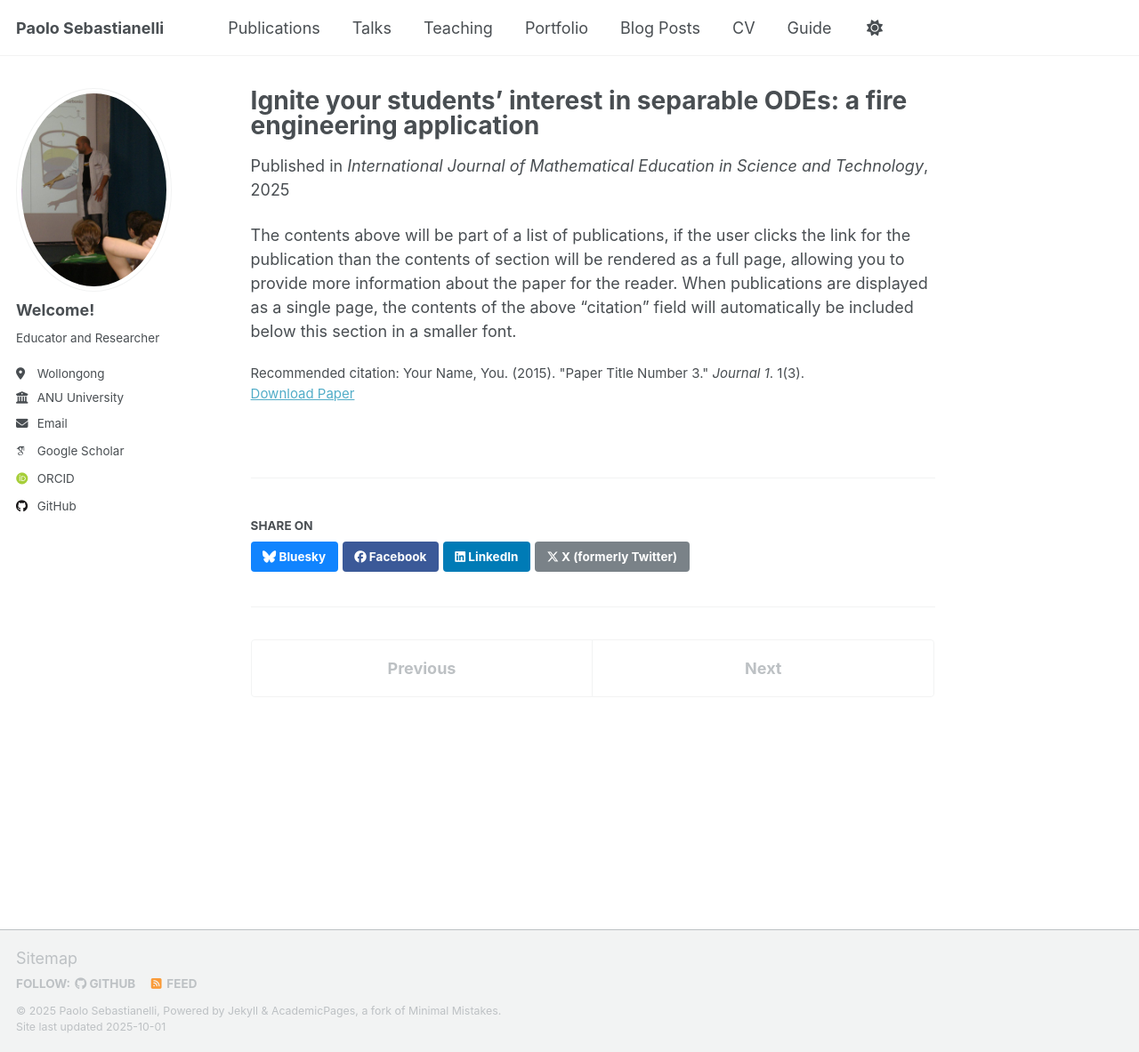
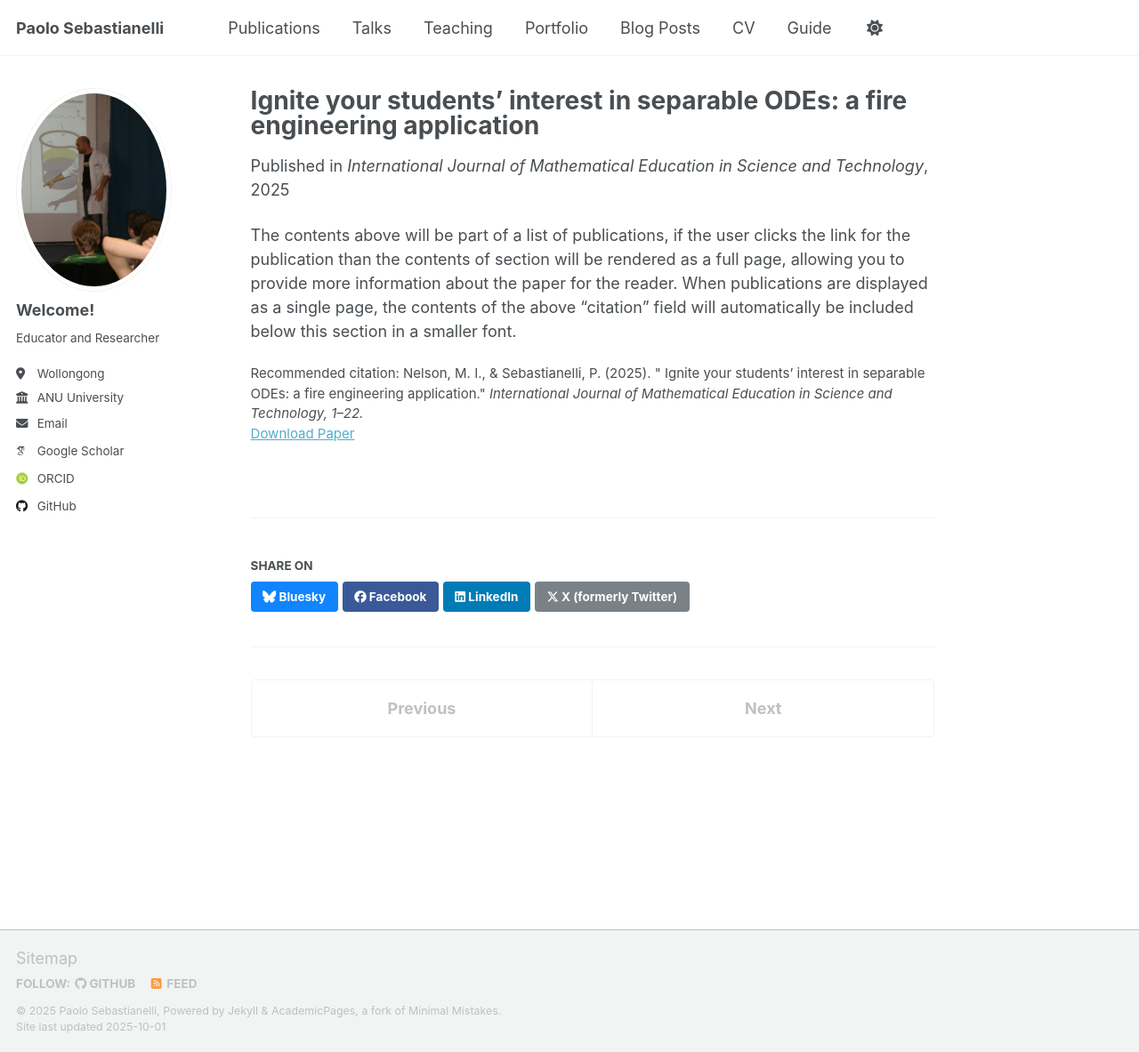
Before and after one commit to PaoloSebas/PaoloSebas.github.io, a Jekyll site: the page built from _publications/2025-05-07-paper-title-number-4.md, in a window 1280 px wide and 1183 px high. Shown: the whole window at 89% size. Built offline with Jekyll 4.4.1, drawn with Linux system fonts in a browser that asks for light colours; some web fonts are replaced; a script that is not in the unit is left out.

Commit message:
Update 2025-05-07-paper-title-number-4.md

```diff
--- a/_publications/2025-05-07-paper-title-number-4.md
+++ b/_publications/2025-05-07-paper-title-number-4.md
@@ -7,7 +7,7 @@ excerpt: "It is often desirable to have students solve a differential equation h
 date: 2025-05-07
 venue: "International Journal of Mathematical Education in Science and Technology"
 paperurl: "https://doi.org/10.1080/0020739X.2025.2471439"
-citation: "Your Name, You. (2015). &quot;Paper Title Number 3.&quot; <i>Journal 1</i>. 1(3)."
+citation: "Nelson, M. I., & Sebastianelli, P. (2025). &quot; Ignite your students’ interest in separable ODEs: a fire engineering application.&quot <i> International Journal of Mathematical Education in Science and Technology, 1–22.</i>"
 ---
 
 The contents above will be part of a list of publications, if the user clicks the link for the publication than the contents of section will be rendered as a full page, allowing you to provide more information about the paper for the reader. When publications are displayed as a single page, the contents of the above "citation" field will automatically be included below this section in a smaller font.
```
